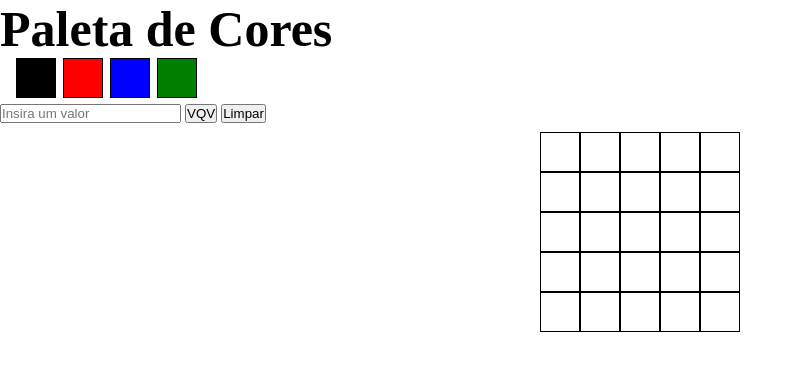
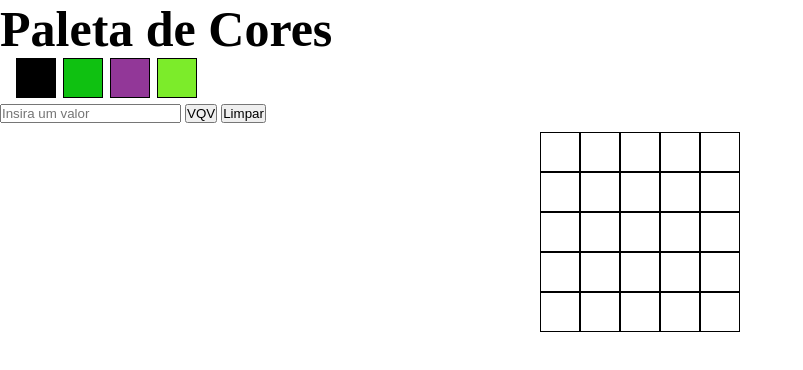
Before and after one commit to WBomfim/Pixels-Art, a plain HTML site: page index.html in a window 1280 px wide. Shown: the whole page, without its empty margins (0-803 px from the left). Drawn offline with Linux system fonts and the light colour scheme.

Commit message:
Adicionado requisito 12

```diff
--- a/script.js
+++ b/script.js
@@ -1,4 +1,13 @@
 const colorPalette = document.querySelector('#color-palette');
+
+function generateNumbersColorsRGB() {
+  const num1 = (Math.floor(Math.random() * 256) + 1).toString();
+  const num2 = (Math.floor(Math.random() * 256) + 1).toString();
+  const num3 = (Math.floor(Math.random() * 256) + 1).toString();
+  const colorRGB = ['r', 'g', 'b', '(', num1, ',', num2, ',', num3, ')'];
+  return colorRGB.join('');
+}
+
 function createColorInPalette(color) {
   const colorExhibition = document.createElement('div');
   colorExhibition.className = 'color';
@@ -7,21 +16,22 @@ function createColorInPalette(color) {
 }
 
 createColorInPalette('black');
-createColorInPalette('red');
-createColorInPalette('blue');
-createColorInPalette('green');
+createColorInPalette(generateNumbersColorsRGB());
+createColorInPalette(generateNumbersColorsRGB());
+createColorInPalette(generateNumbersColorsRGB());
 
 function selectBlackColorFirst() {
   const colorBlack = document.querySelectorAll('.color')[0];
   colorBlack.className = 'color selected';
 }
 
+const pixelBoard = document.getElementById('pixel-board');
+
 function addPixelSquare(size) {
-  const pixelSquare = document.getElementById('pixel-board');
   for (let index1 = 0; index1 < size; index1 += 1) {
     const lineBoard = document.createElement('div');
     lineBoard.className = 'lineBoard';
-    pixelSquare.appendChild(lineBoard);
+    pixelBoard.appendChild(lineBoard);
     for (let index2 = 0; index2 < size; index2 += 1) {
       const lineBoardaa = document.querySelectorAll('.lineBoard')[index1];
       const pixel = document.createElement('div');
@@ -72,8 +82,6 @@ function colorSelected(event) {
   }
 }
 
-const pixelBoard = document.querySelector('#pixel-board');
-
 function paintPixel(event) {
   const eventPaint = event;
   const colorsClass = document.querySelector('.selected');
--- a/style.css
+++ b/style.css
@@ -3,6 +3,8 @@
   padding: 0;
   box-sizing: border-box;
 }
+
+
 
 #title {
   font-size: 50px;
```
